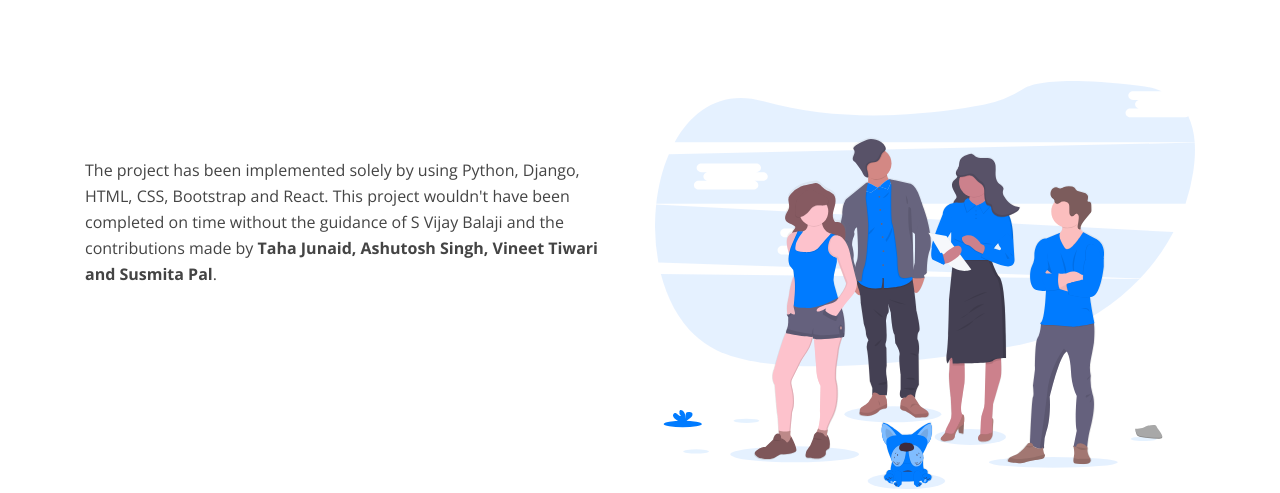
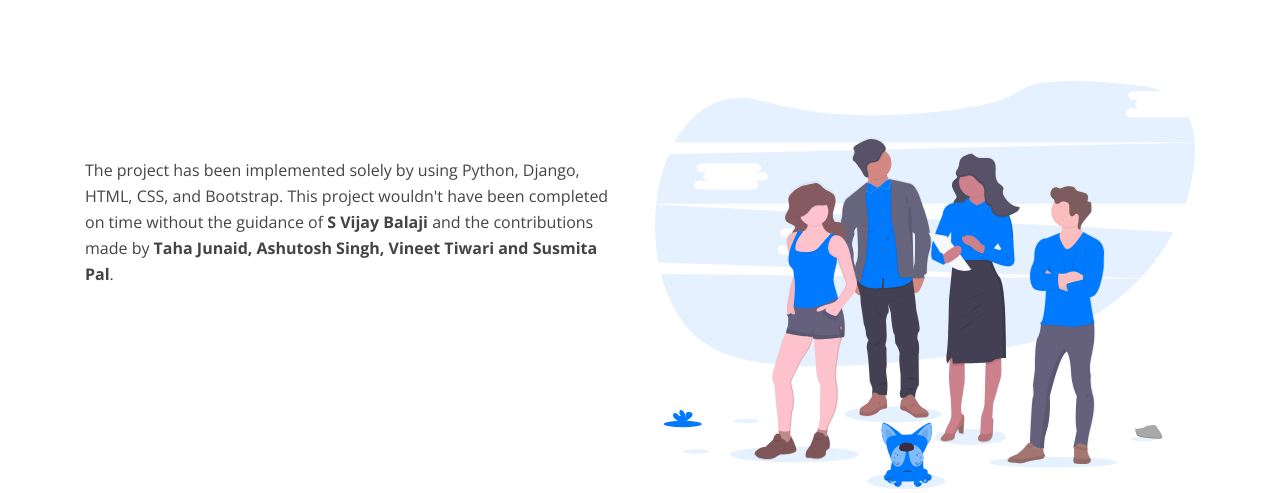
Before and after one commit to osc-vitap/Productivity-tracker, a Django app: page /about/ in a window 1280 px wide. Shown: the part 740-1233 px from the top of the page. Run offline with Django 3.2, Linux system fonts and the light colour scheme; parts of the project's set-up code (start-up, migrations or seed data) failed here and were passed over; some libraries are stand-ins or nearby versions; some web fonts are replaced.

Commit message:
Made few minor changes

```diff
--- a/ProductivityTracker/tracker/templates/about_page.html
+++ b/ProductivityTracker/tracker/templates/about_page.html
@@ -97,9 +97,9 @@ The team of WSoC2001 built a production level application(Productivity Monitorin
 
           <div class="col-lg-6 content order-lg-1 order-2 mt-5">
             <p class='mt-5'>
-             The project has been implemented solely by using Python, Django, HTML, CSS, Bootstrap and React.
+             The project has been implemented solely by using Python, Django, HTML, CSS, and Bootstrap.
 
-This project wouldn't have been completed on time without the guidance of S Vijay Balaji and the contributions made by <b>Taha Junaid, Ashutosh Singh, Vineet Tiwari and Susmita Pal</b>.
+This project wouldn't have been completed on time without the guidance of <b>S Vijay Balaji</b> and the contributions made by <b>Taha Junaid, Ashutosh Singh, Vineet Tiwari and Susmita Pal</b>.
             </p>
 
 
--- a/ProductivityTracker/tracker/templates/includes/base.html
+++ b/ProductivityTracker/tracker/templates/includes/base.html
@@ -23,9 +23,9 @@
             <a href="/" class="brand-logo">Productivity Tracker</a>
             <a href="#" data-target="mobile-demo" class="sidenav-trigger"><i class="material-icons">menu</i></a>
             <ul class="right hide-on-med-and-down">
-                <li class="{% if request.path == '/focus_mode/' %}active{% endif %}"><a href="/about">About</a></li>
                 <li class="{% if request.path == '/' %}active{% endif %}"><a href="/">Dashboard</a></li>
                 <li class="{% if request.path == '/focus_mode/' %}active{% endif %}"><a href="/focus_mode">Focus Mode Settings</a></li>
+                <li class="{% if request.path == '/focus_mode/' %}active{% endif %}"><a href="/about">About</a></li>
             </ul>
         </div>
     </nav>
--- a/ProductivityTracker/tracker/views.py
+++ b/ProductivityTracker/tracker/views.py
@@ -392,7 +392,6 @@ def focusMode2(startH,startM,endH,endM):
         if ( d(d.now().year, d.now().month, d.now().day, startH, startM)
                 < d.now()
                 < d(d.now().year, d.now().month, d.now().day, endH, endM)):
-            print("In focusMode2")
             focusMode('on')
         elif d.now() > d(d.now().year, d.now().month, d.now().day, endH, endM):
             return
```
